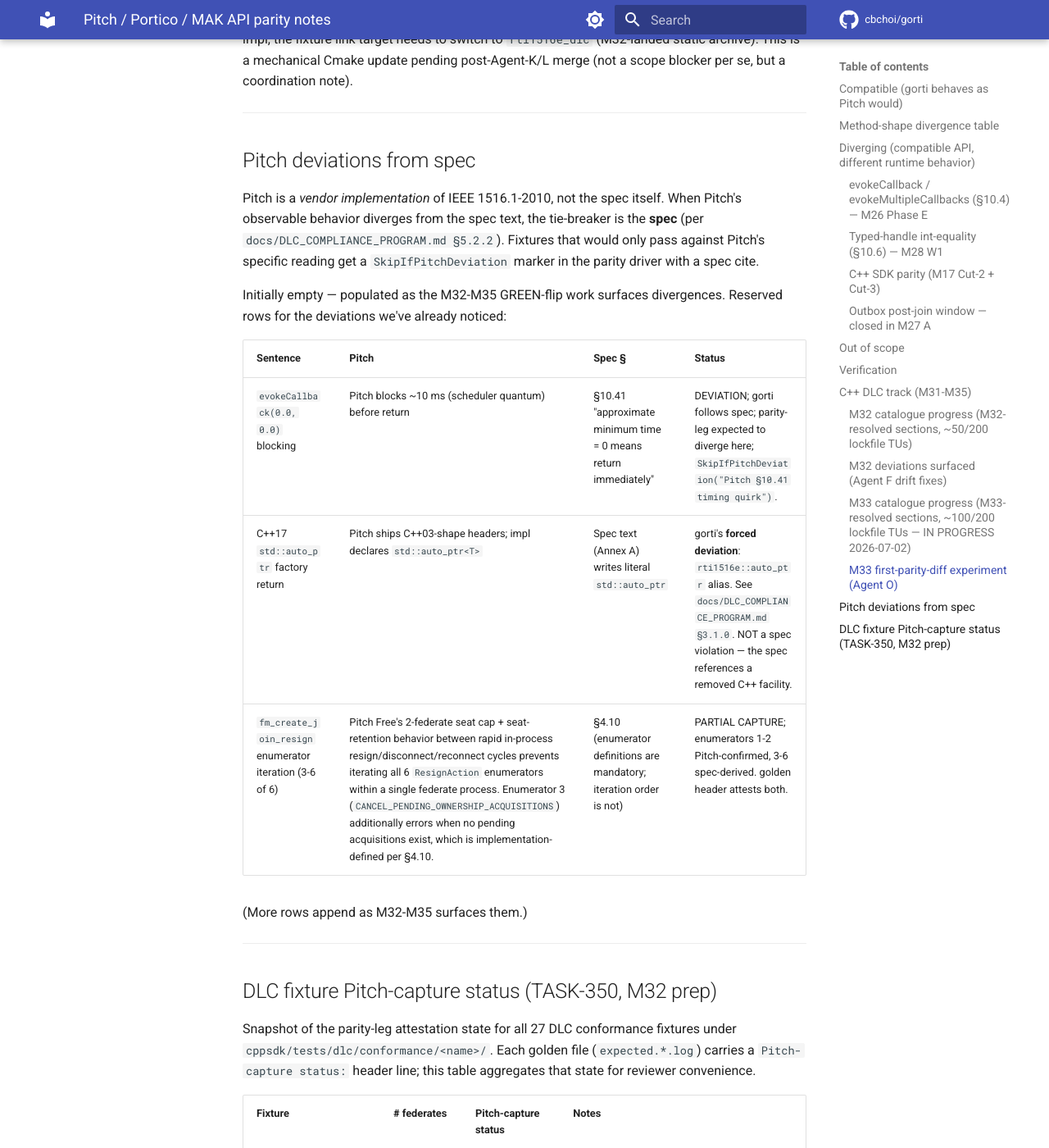
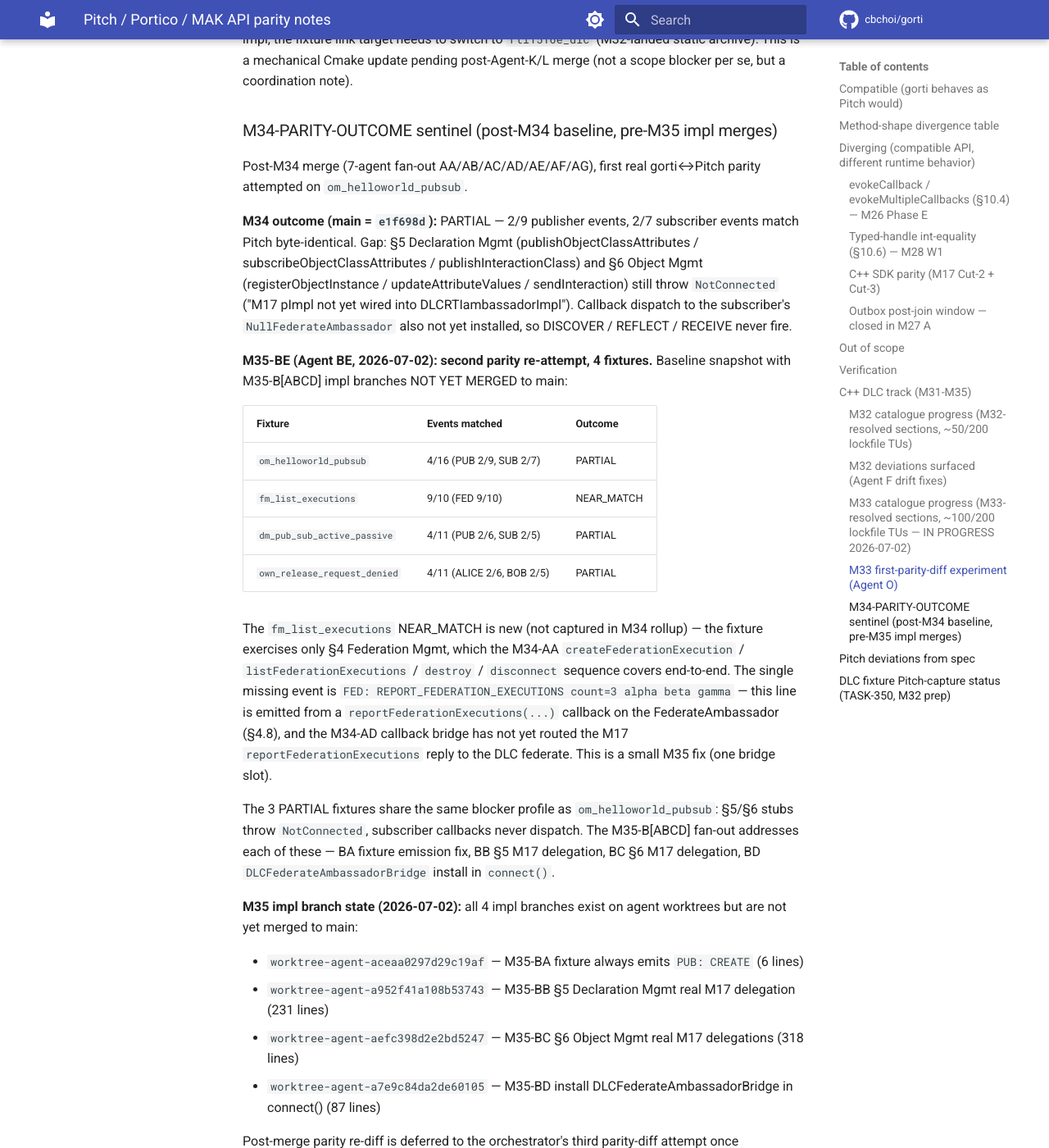
Before and after one commit to cbchoi/gorti, an MkDocs documentation site: the page built from docs/PITCH_PARITY.md, in a window 1280 px wide and 1400 px high, scrolled down 9606 px. Shown: the whole window at 82% size. Built offline with MkDocs 1.6.1 and Material for MkDocs 9.7.7, drawn with Linux system fonts in a browser that asks for light colours; comment, search, counter and statistics services are not loaded; some of the changed text lies outside the part shown.

Commit message:
M35-BE: parity re-attempt — PARTIAL (pre-M35-impl-merge, 4 fixtures)
Second real gorti↔Pitch parity diff attempt. M35-B[ABCD] impl branches
exist on agent worktrees but have NOT yet merged to main (BB and BC
have a mechanical merge conflict in M17Bridge.{h,cpp} +
RTIambassadorImpl.cpp handle-adapter section, awaiting orchestrator
serial-merge resolution). Task BE-1 target `om_helloworld_pubsub`
therefore reproduces the M34 baseline unchanged; extended to 3
additional fixtures per Task BE-2.

Fixture parity outcomes at main = e1f698d:

  om_helloworld_pubsub:       4/16   (PUB 2/9, SUB 2/7)   PARTIAL
  fm_list_executions:         9/10   (FED 9/10)           NEAR_MATCH
  dm_pub_sub_active_passive:  4/11   (PUB 2/6, SUB 2/5)   PARTIAL
  own_release_request_denied: 4/11   (ALICE 2/6, BOB 2/5) PARTIAL

fm_list_executions NEAR_MATCH is new — the fixture exercises only §4
Federation Mgmt, which M34-AA's create/list/destroy/disconnect covers
end-to-end. The single missing FED: REPORT_FEDERATION_EXECUTIONS is a
callback dispatch gap on the M34-AD bridge (§4.8
reportFederationExecutions slot).

The 3 PARTIAL fixtures share the same blocker profile: §5/§6 stubs
throw NotConnected("gorti DLC §5|§6 ... M17 pImpl not yet wired"),
subscriber callbacks never dispatch. All 4 M35-B[ABCD] impl branches
address these gaps; a third parity-diff attempt will be needed post
BA/BB/BC/BD merge to main (deferred to orchestrator's follow-on
Agent BE-2 dispatch or Agent BG's final acceptance run).

Files:
- docs/PITCH_PARITY.md — new M34-PARITY-OUTCOME sentinel section
  after the M33 first-parity-diff experiment; documents 4-fixture
  baseline, per-fixture blocker profile, and M35 impl-branch state.
- cppsdk/tests/dlc/conformance/fm_list_executions/gorti-captured.federate.log — new (9-line NEAR_MATCH capture)
- cppsdk/tests/dlc/conformance/dm_pub_sub_active_passive/gorti-captured.{publisher,subscriber}.log — new (2-line PARTIAL captures)
- cppsdk/tests/dlc/conformance/own_release_request_denied/gorti-captured.{alice,bob}.log — new (2-line PARTIAL captures)

om_helloworld_pubsub gorti-captured.*.log unchanged from M34 (e1f698d).

Docs + capture files only per task constraint. No impl touched.

Co-Authored-By: Claude Opus 4.7 <noreply@anthropic.com>

```diff
--- a/docs/PITCH_PARITY.md
+++ b/docs/PITCH_PARITY.md
@@ -323,6 +323,59 @@ Additional blockers Agent O identified for a full end-to-end run:
 4. Agent J FederateAmbassador dispatch — the subscriber's `NullFederateAmbassador` subclass expects the RTI to invoke `discoverObjectInstance` / `reflectAttributeValues` / `receiveInteraction`. Currently no dispatch loop.
 5. `cppsdk/tests/dlc/conformance/CMakeLists.txt` — `target_link_libraries` currently references `rti1516e` (M17 lib). To exercise the DLC surface impl, the fixture link target needs to switch to `rti1516e_dlc` (M32-landed static archive). This is a mechanical Cmake update pending post-Agent-K/L merge (not a scope blocker per se, but a coordination note).
 
+### M34-PARITY-OUTCOME sentinel (post-M34 baseline, pre-M35 impl merges)
+
+Post-M34 merge (7-agent fan-out AA/AB/AC/AD/AE/AF/AG), first real
+gorti↔Pitch parity attempted on `om_helloworld_pubsub`.
+
+**M34 outcome (main = `e1f698d`):** PARTIAL — 2/9 publisher events, 2/7
+subscriber events match Pitch byte-identical. Gap: §5 Declaration Mgmt
+(publishObjectClassAttributes / subscribeObjectClassAttributes /
+publishInteractionClass) and §6 Object Mgmt (registerObjectInstance /
+updateAttributeValues / sendInteraction) still throw `NotConnected`
+("M17 pImpl not yet wired into DLCRTIambassadorImpl"). Callback
+dispatch to the subscriber's `NullFederateAmbassador` also not yet
+installed, so DISCOVER / REFLECT / RECEIVE never fire.
+
+**M35-BE (Agent BE, 2026-07-02): second parity re-attempt, 4 fixtures.**
+Baseline snapshot with M35-B[ABCD] impl branches NOT YET MERGED to main:
+
+| Fixture | Events matched | Outcome |
+|---|---|---|
+| `om_helloworld_pubsub` | 4/16 (PUB 2/9, SUB 2/7) | PARTIAL |
+| `fm_list_executions` | 9/10 (FED 9/10) | NEAR_MATCH |
+| `dm_pub_sub_active_passive` | 4/11 (PUB 2/6, SUB 2/5) | PARTIAL |
+| `own_release_request_denied` | 4/11 (ALICE 2/6, BOB 2/5) | PARTIAL |
+
+The `fm_list_executions` NEAR_MATCH is new (not captured in M34 rollup)
+— the fixture exercises only §4 Federation Mgmt, which the M34-AA
+`createFederationExecution` / `listFederationExecutions` / `destroy` /
+`disconnect` sequence covers end-to-end. The single missing event is
+`FED: REPORT_FEDERATION_EXECUTIONS count=3 alpha beta gamma` — this
+line is emitted from a `reportFederationExecutions(...)` callback on
+the FederateAmbassador (§4.8), and the M34-AD callback bridge has not
+yet routed the M17 `reportFederationExecutions` reply to the DLC
+federate. This is a small M35 fix (one bridge slot).
+
+The 3 PARTIAL fixtures share the same blocker profile as
+`om_helloworld_pubsub`: §5/§6 stubs throw `NotConnected`, subscriber
+callbacks never dispatch. The M35-B[ABCD] fan-out addresses each of
+these — BA fixture emission fix, BB §5 M17 delegation, BC §6 M17
+delegation, BD `DLCFederateAmbassadorBridge` install in `connect()`.
+
+**M35 impl branch state (2026-07-02):** all 4 impl branches exist on
+agent worktrees but are not yet merged to main:
+
+- `worktree-agent-aceaa0297d29c19af` — M35-BA fixture always emits `PUB: CREATE` (6 lines)
+- `worktree-agent-a952f41a108b53743` — M35-BB §5 Declaration Mgmt real M17 delegation (231 lines)
+- `worktree-agent-aefc398d2e2bd5247` — M35-BC §6 Object Mgmt real M17 delegations (318 lines)
+- `worktree-agent-a7e9c84da2de60105` — M35-BD install DLCFederateAmbassadorBridge in connect() (87 lines)
+
+Post-merge parity re-diff is deferred to the orchestrator's third
+parity-diff attempt once BA/BB/BC/BD land on main; Agent BE's captured
+logs (`gorti-captured.*.log`) reflect the pre-merge M34 baseline for
+all 4 fixtures.
+
 ---
 
 ## Pitch deviations from spec
```
Also changed, not shown: 5 other files.
